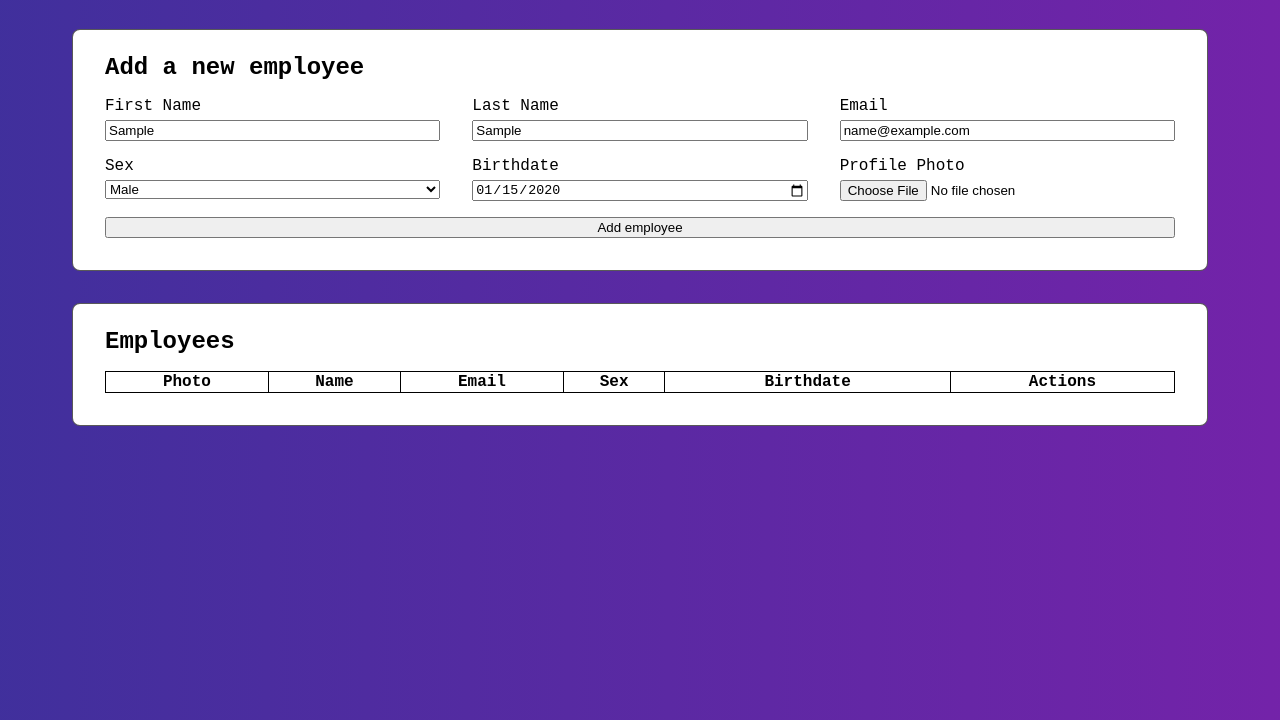
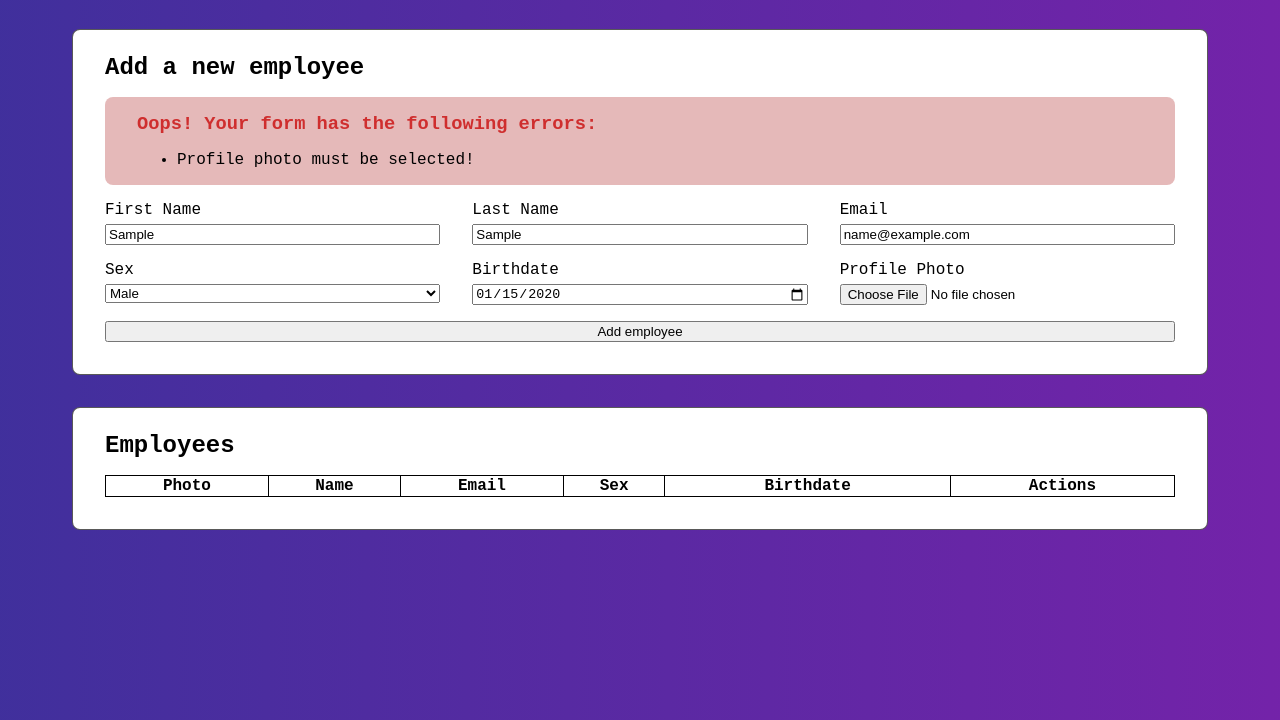
Before and after one commit to FineasGavre/p33-crm, a plain HTML site: page index.html in a window 1280 px wide. Both pictures are taken after typing "Sample", "Sample", "name@example.com", "2020-01-15" into the empty fields and a click on the button "Add employee". Shown: the part 80-800 px from the top of the page. Drawn offline with nearby package versions, Linux system fonts and the light colour scheme.

Commit message:
Added error section & display on submit.

```diff
--- a/assets/scripts/main.js
+++ b/assets/scripts/main.js
@@ -77,6 +77,30 @@
         return row
     }
 
+    const displayErrors = (errors) => {
+        const errorListSection = document.querySelector('#errorListSection')
+
+        if (errors.length === 0) {
+            errorListSection.style = 'display: none'
+            return
+        }
+
+        errorListSection.style = ''
+
+        const errorListUl = document.querySelector('#errorListSection ul')
+        errorListUl.innerHTML = ''
+
+        errors.forEach((error) => {
+            const errorLi = document.createElement('li')
+            errorLi.textContent = error
+            errorListUl.appendChild(errorLi)
+        })
+    }
+
+    const hideErrorSection = () => {
+        displayErrors([])
+    }
+
     // Validation
     const validateEmployeeObject = (employee) => {
         const { firstName, lastName, email, sex, birthdate, profilePhoto } = employee
@@ -123,6 +147,8 @@
         return date instanceof Date && !isNaN(date)
     }
 
+    const calculateAgeFromBirthdate = (birthdate) => {}
+
     const readFileToDataUrl = (file, callback) => {
         const reader = new FileReader()
 
@@ -140,6 +166,8 @@
 
     // Event Handlers
     const onAddEmployeeButtonClick = () => {
+        hideErrorSection()
+
         const { value: firstName } = document.querySelector('#firstName')
         const { value: lastName } = document.querySelector('#lastName')
         const { value: email } = document.querySelector('#email')
@@ -167,7 +195,7 @@
                 addNewEmployee(employee)
                 retrieveAndDisplayEmployees()
             } else {
-                console.log('Invalid employee object.', validation.errors)
+                displayErrors(validation.errors)
             }
         }
 
--- a/assets/stylesheets/main.css
+++ b/assets/stylesheets/main.css
@@ -1,4 +1,6 @@
 :root {
+    --image-size: 150px;
+    --border-radius: 0.5rem;
 }
 
 html {
@@ -48,9 +50,21 @@ td {
     padding-right: 2rem;
 
     border: 1px solid rgba(0, 0, 0, 0.65);
-    border-radius: 0.5rem;
+    border-radius: var(--border-radius);
 
     background-color: white;
+}
+
+.error-heading {
+    color: rgb(207, 46, 46);
+}
+
+.error-list {
+    padding-left: 2rem;
+    padding-right: 2rem;
+    padding-top: 1rem;
+    background-color: rgba(216, 148, 148, 0.651);
+    border-radius: var(--border-radius);
 }
 
 .form-group {
@@ -101,8 +115,8 @@ td {
 }
 
 #employeesTable img {
-    height: 150px;
-    width: 150px;
+    height: var(--image-size);
+    width: var(--image-size);
 }
 
 /* Animated gradient background */
--- a/index.html
+++ b/index.html
@@ -11,6 +11,10 @@
             </div>
             <div class="card-section">
                 <h2>Add a new employee</h2>
+                <div class="error-list" id="errorListSection" style="display: none">
+                    <h3 class="error-heading"><b>Oops! </b>Your form has the following errors:</h3>
+                    <ul></ul>
+                </div>
                 <div class="form-group">
                     <div class="field">
                         <label for="firstName">First Name</label>
```
